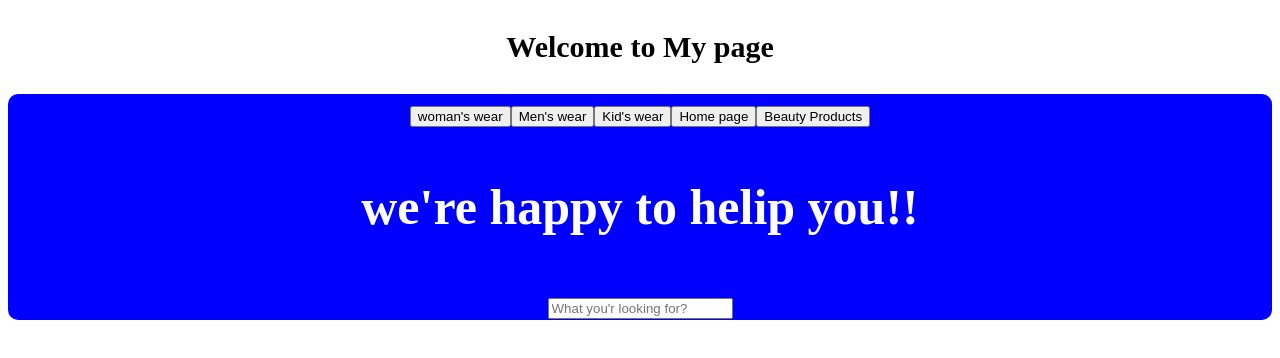
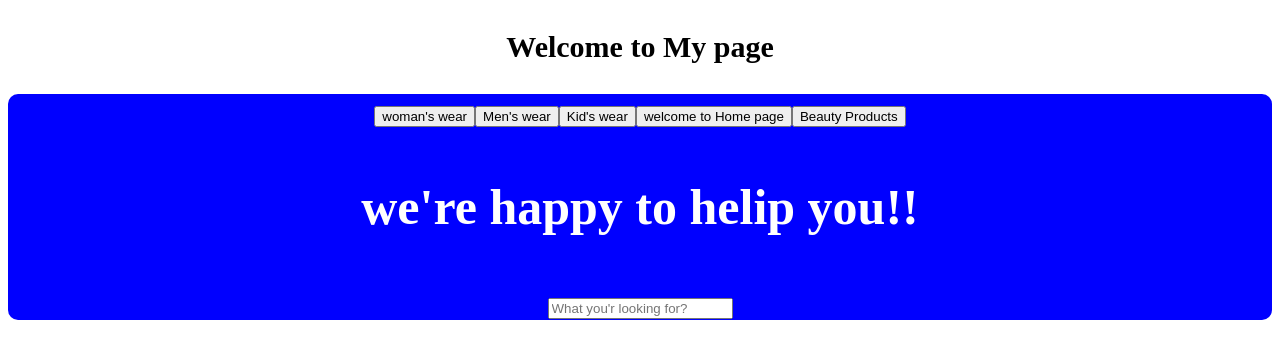
Before and after one commit to Reddy0724/my-app, a React (Create React App) app: page / in a window 1280 px wide. Shown: the top 358 px of the page. Built offline with nearby package versions, Linux system fonts and the light colour scheme.

Commit message:
home-page button txt changes

```diff
--- a/src/App.js
+++ b/src/App.js
@@ -14,7 +14,7 @@ function Button(){
         Kid's wear
         </button>
       <button>
-        Home page
+      welcome to Home page
       </button>
       <button>
         Beauty Products
```
